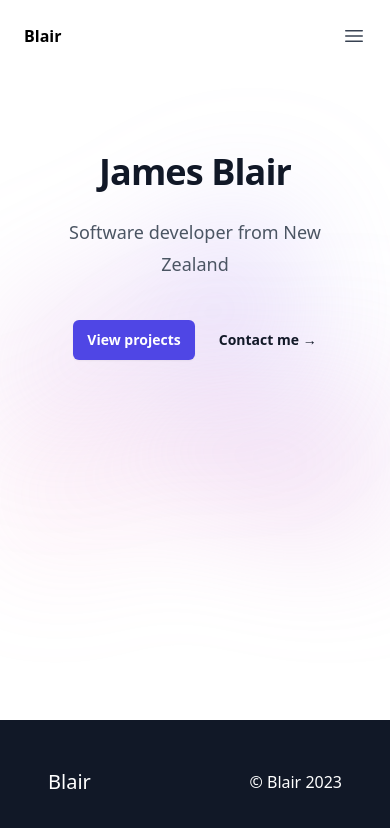
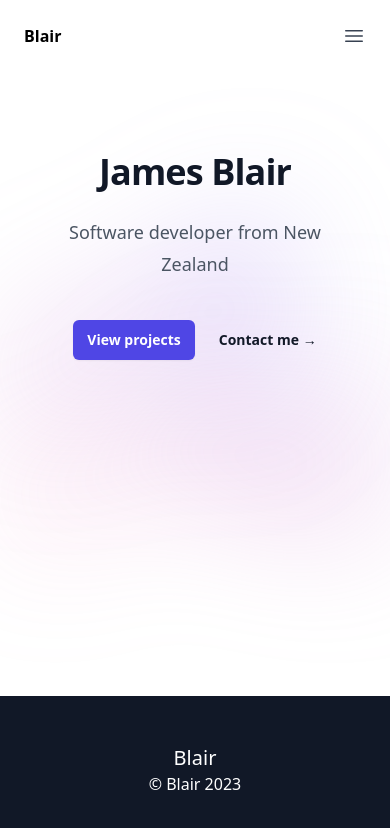
Before and after one commit to refrainsclub/blair-nz, a Nuxt app: page / in a window 390 px wide. Shown: the top 828 px of the page. Built offline with nearby package versions, Linux system fonts and the light colour scheme.

Commit message:
Make footer more responsive

```diff
--- a/components/Footer.vue
+++ b/components/Footer.vue
@@ -7,7 +7,7 @@ const year = ref(new Date().getFullYear());
 <template>
   <footer class="bg-gray-900 text-white">
     <div
-      class="mx-auto flex max-w-7xl items-center justify-between p-12 lg:px-8"
+      class="mx-auto flex flex-wrap text-center max-w-7xl items-center justify-center flex-col sm:flex-row sm:justify-between p-12 lg:px-8"
     >
       <div class="flex justify-start gap-4">
         <h1 class="font-medium text-xl">Blair</h1>
```
